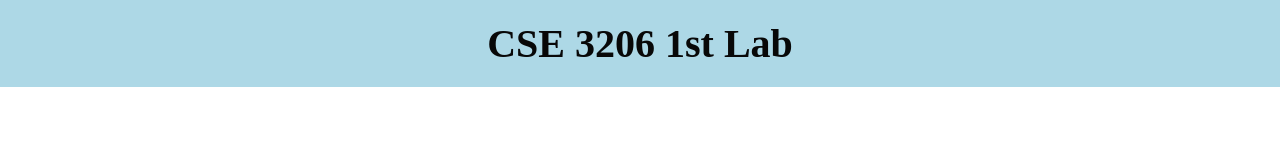
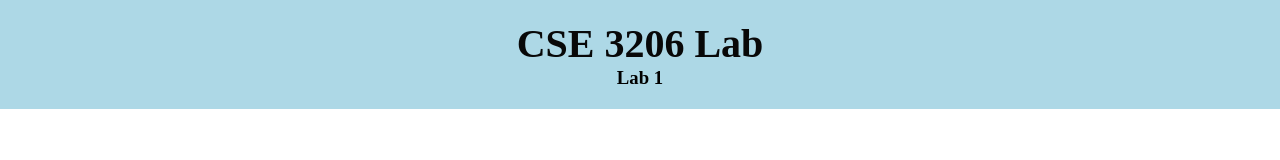
Before and after one commit to sunan-rabbi/landingpage, a plain HTML site: page index.html in a window 1280 px wide. Drawn offline with Linux system fonts and the light colour scheme.

Commit message:
Added by Sajal

```diff
--- a/index.html
+++ b/index.html
@@ -9,7 +9,8 @@
   <body>
     <div>
       <header class="header">
-        <h1>CSE 3206 1st Lab</h1>
+        <h1>CSE 3206 Lab</h1>
+        <h3>Lab 1</h3>
       </header>
     </div>
 
```
